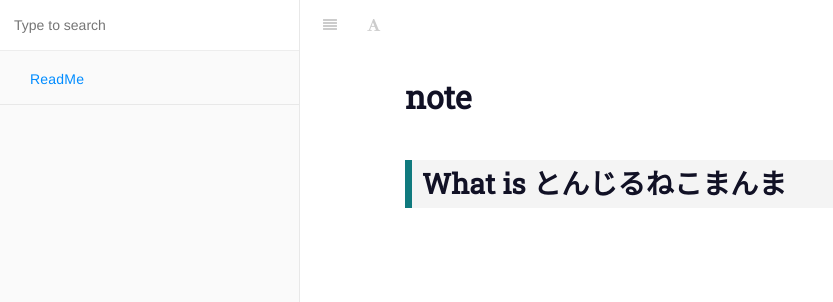
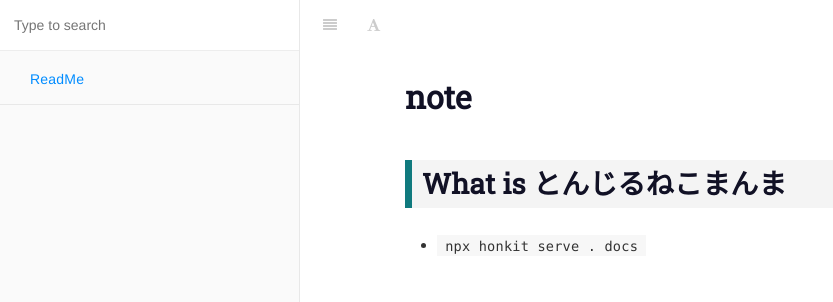
Before and after one commit to kondo-masaki/note, a website with bundled scripts: page docs/index.html in a window 1280 px wide. Shown: the top 302 px of the page, without its empty margins (0-833 px from the left). Built offline with nearby package versions, Linux system fonts and the light colour scheme; files whose address does not match are found by name.

Commit message:
update:tips

```diff
--- a/docs/index.html
+++ b/docs/index.html
@@ -144,6 +144,9 @@
 
                                 <h1 id="note">note</h1>
 <h2 id="what-is-とんじるねこまんま">What is とんじるねこまんま</h2>
+<ul>
+<li><code>npx honkit serve . docs</code></li>
+</ul>
 
 
                                 </section>
@@ -179,7 +182,7 @@
     <script>
         var gitbook = gitbook || [];
         gitbook.push(function() {
-            gitbook.page.hasChanged({"page":{"title":"ReadMe","level":"1.1","depth":1,"dir":"ltr"},"config":{"plugins":["back-to-top-button","hide-published-with","collapsible-chapters","livereload"],"styles":{"website":"website.css"},"pluginsConfig":{"livereload":{},"search":{},"collapsible-chapters":{},"lunr":{"maxIndexSize":1000000,"ignoreSpecialCharacters":false},"hide-published-with":{},"fontsettings":{"theme":"white","family":"sans","size":2},"highlight":{},"back-to-top-button":{},"theme-default":{"styles":{"website":"styles/website.css","pdf":"styles/pdf.css","epub":"styles/epub.css","mobi":"styles/mobi.css","ebook":"styles/ebook.css","print":"styles/print.css"},"showLevel":false}},"theme":"default","pdf":{"pageNumbers":true,"fontSize":12,"fontFamily":"Arial","paperSize":"a4","chapterMark":"pagebreak","pageBreaksBefore":"/","margin":{"right":62,"left":62,"top":56,"bottom":56},"embedFonts":false},"structure":{"langs":"LANGS.md","readme":"README.md","glossary":"GLOSSARY.md","summary":"SUMMARY.md"},"variables":{},"title":"note","gitbook":"*"},"file":{"path":"README.md","mtime":"2023-03-26T07:28:01.449Z","type":"markdown"},"gitbook":{"version":"3.7.5","time":"2023-03-26T07:53:08.647Z"},"basePath":".","book":{"language":""}});
+            gitbook.page.hasChanged({"page":{"title":"ReadMe","level":"1.1","depth":1,"dir":"ltr"},"config":{"plugins":["back-to-top-button","hide-published-with","collapsible-chapters","livereload"],"styles":{"website":"website.css"},"pluginsConfig":{"livereload":{},"search":{},"collapsible-chapters":{},"lunr":{"maxIndexSize":1000000,"ignoreSpecialCharacters":false},"hide-published-with":{},"fontsettings":{"theme":"white","family":"sans","size":2},"highlight":{},"back-to-top-button":{},"theme-default":{"styles":{"website":"styles/website.css","pdf":"styles/pdf.css","epub":"styles/epub.css","mobi":"styles/mobi.css","ebook":"styles/ebook.css","print":"styles/print.css"},"showLevel":false}},"theme":"default","pdf":{"pageNumbers":true,"fontSize":12,"fontFamily":"Arial","paperSize":"a4","chapterMark":"pagebreak","pageBreaksBefore":"/","margin":{"right":62,"left":62,"top":56,"bottom":56},"embedFonts":false},"structure":{"langs":"LANGS.md","readme":"README.md","glossary":"GLOSSARY.md","summary":"SUMMARY.md"},"variables":{},"title":"note","gitbook":"*"},"file":{"path":"README.md","mtime":"2023-03-26T07:53:49.893Z","type":"markdown"},"gitbook":{"version":"3.7.5","time":"2023-03-26T08:16:22.017Z"},"basePath":".","book":{"language":""}});
         });
     </script>
 </div>
--- a/docs/search_index.json
+++ b/docs/search_index.json
@@ -1 +1 @@
-{"index":{"version":"0.5.12","fields":[{"name":"title","boost":10},{"name":"keywords","boost":15},{"name":"body","boost":1}],"ref":"url","documentStore":{"store":{"./":["note","readm","とんじるねこまんま"]},"length":1},"tokenStore":{"root":{"docs":{},"n":{"docs":{},"o":{"docs":{},"t":{"docs":{},"e":{"docs":{"./":{"ref":"./","tf":0.5}}}}}},"r":{"docs":{},"e":{"docs":{},"a":{"docs":{},"d":{"docs":{},"m":{"docs":{"./":{"ref":"./","tf":10}}}}}}},"と":{"docs":{},"ん":{"docs":{},"じ":{"docs":{},"る":{"docs":{},"ね":{"docs":{},"こ":{"docs":{},"ま":{"docs":{},"ん":{"docs":{},"ま":{"docs":{"./":{"ref":"./","tf":0.5}}}}}}}}}}}},"length":3},"corpusTokens":["note","readm","とんじるねこまんま"],"pipeline":["stopWordFilter","stemmer"]},"store":{"./":{"url":"./","title":"ReadMe","keywords":"","body":"note\nWhat is とんじるねこまんま\n"}}}
+{"index":{"version":"0.5.12","fields":[{"name":"title","boost":10},{"name":"keywords","boost":15},{"name":"body","boost":1}],"ref":"url","documentStore":{"store":{"./":[".","doc","honkit","note","npx","readm","serv","とんじるねこまんま"]},"length":1},"tokenStore":{"root":{"docs":{},".":{"docs":{"./":{"ref":"./","tf":0.14285714285714285}}},"d":{"docs":{},"o":{"docs":{},"c":{"docs":{"./":{"ref":"./","tf":0.14285714285714285}}}}},"h":{"docs":{},"o":{"docs":{},"n":{"docs":{},"k":{"docs":{},"i":{"docs":{},"t":{"docs":{"./":{"ref":"./","tf":0.14285714285714285}}}}}}}},"n":{"docs":{},"o":{"docs":{},"t":{"docs":{},"e":{"docs":{"./":{"ref":"./","tf":0.14285714285714285}}}}},"p":{"docs":{},"x":{"docs":{"./":{"ref":"./","tf":0.14285714285714285}}}}},"r":{"docs":{},"e":{"docs":{},"a":{"docs":{},"d":{"docs":{},"m":{"docs":{"./":{"ref":"./","tf":10}}}}}}},"s":{"docs":{},"e":{"docs":{},"r":{"docs":{},"v":{"docs":{"./":{"ref":"./","tf":0.14285714285714285}}}}}},"と":{"docs":{},"ん":{"docs":{},"じ":{"docs":{},"る":{"docs":{},"ね":{"docs":{},"こ":{"docs":{},"ま":{"docs":{},"ん":{"docs":{},"ま":{"docs":{"./":{"ref":"./","tf":0.14285714285714285}}}}}}}}}}}},"length":8},"corpusTokens":[".","doc","honkit","note","npx","readm","serv","とんじるねこまんま"],"pipeline":["stopWordFilter","stemmer"]},"store":{"./":{"url":"./","title":"ReadMe","keywords":"","body":"note\nWhat is とんじるねこまんま\n\nnpx honkit serve . docs\n\n"}}}
```
